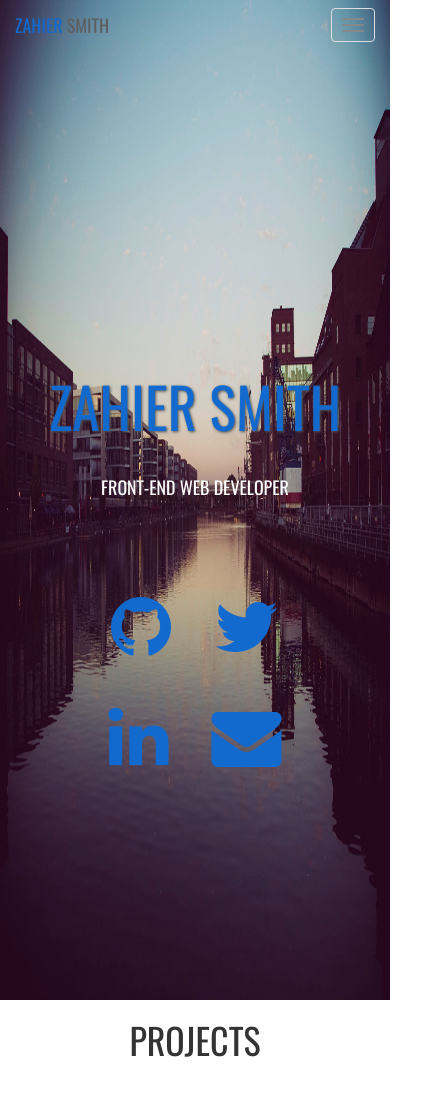
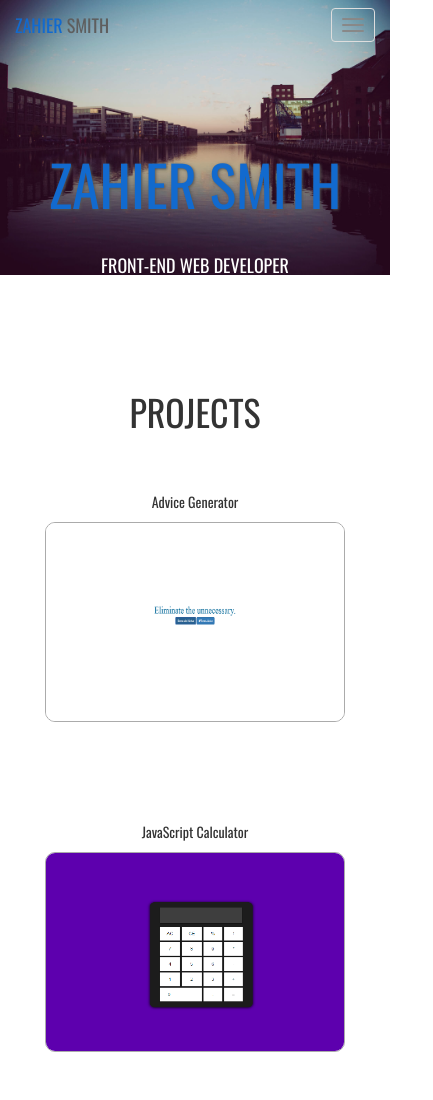
Before and after one commit to zksmith/zksmith.github.io, a plain HTML site: page index.html in a window 390 px wide. Shown: the top 1100 px of the page, 433 px wide, since content can reach past the window. Drawn offline with nearby package versions, Linux system fonts and the light colour scheme.

Commit message:
Added viewport tag Added media query to make more responsive

```diff
--- a/index.html
+++ b/index.html
@@ -5,6 +5,7 @@
     <title>Zahier Smith | Front-End Ninja</title>
     <meta charset="UTF-8" />
     <meta name="description" content="Zahier Smith. Front-End Web Developer" />
+    <meta name="viewport" content="width=device-width">
     <link rel="stylesheet" href="http://maxcdn.bootstrapcdn.com/bootstrap/3.3.6/css/bootstrap.min.css">
     <link rel="stylesheet" type="text/css" href="style.css">
     <link rel="stylesheet" type="text/css" href="https://fonts.googleapis.com/css?family=Oswald">
--- a/style.css
+++ b/style.css
@@ -132,3 +132,31 @@ hr{
     margin-right: 8%;
     margin-left: 11%;
 }
+
+@media (max-width: 600px) {
+    .first-section{
+        height: 20%;
+    }
+    .first-content{
+        margin-bottom: 30%;
+        margin-top: 20%;
+    }
+    .social-icons {
+        display: none;
+    }
+    body, html {
+        width: 100%;
+    }
+
+    .col-md-3 {
+        margin-right: 20px;
+    }
+    .row {
+        width: 100%;
+        margin: 0;
+    }
+    .second-section {
+        padding: 0;
+        width: 100%;
+    }
+}
```
